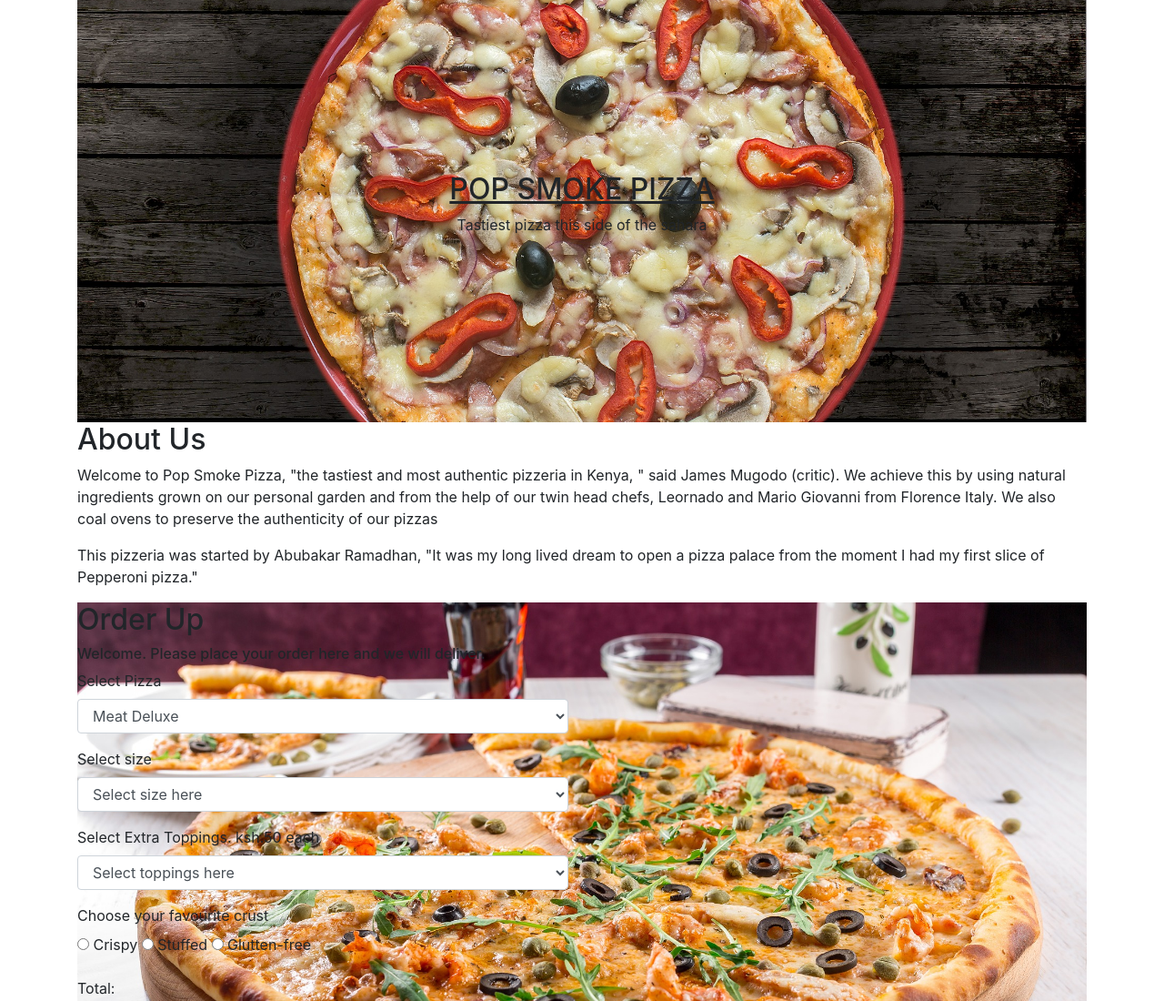
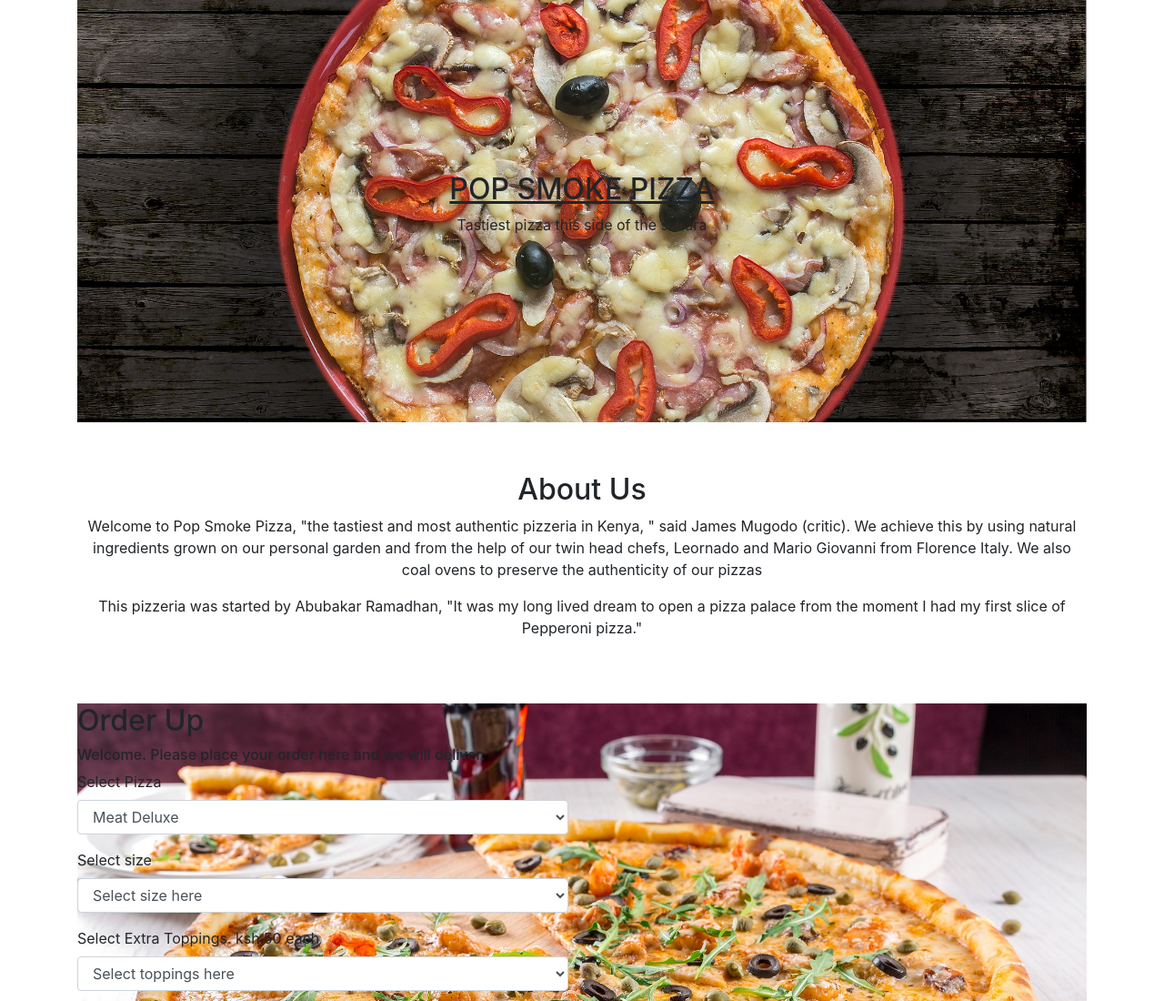
Before and after one commit to ramzanthenolph/pizza-shop, a plain HTML site: page index.html in a window 1280 px wide. Shown: the top 1100 px of the page at 91% size. Drawn offline with Linux system fonts and the light colour scheme.

Commit message:
add padding styles to About us class

```diff
--- a/css/syles.css
+++ b/css/syles.css
@@ -6,7 +6,7 @@
     background-position: center center;
     padding-top: 17%;
     padding-bottom: 17%;
-    color: ;
+
 }
 .order{
     background-image: url(../images/form.jpg);
@@ -15,3 +15,8 @@
     background-position: center center;
     padding-bottom: 7%;
 }
+.about{
+    text-align: center;
+    padding-top: 5%;
+    padding-bottom: 5%;
+}
```
